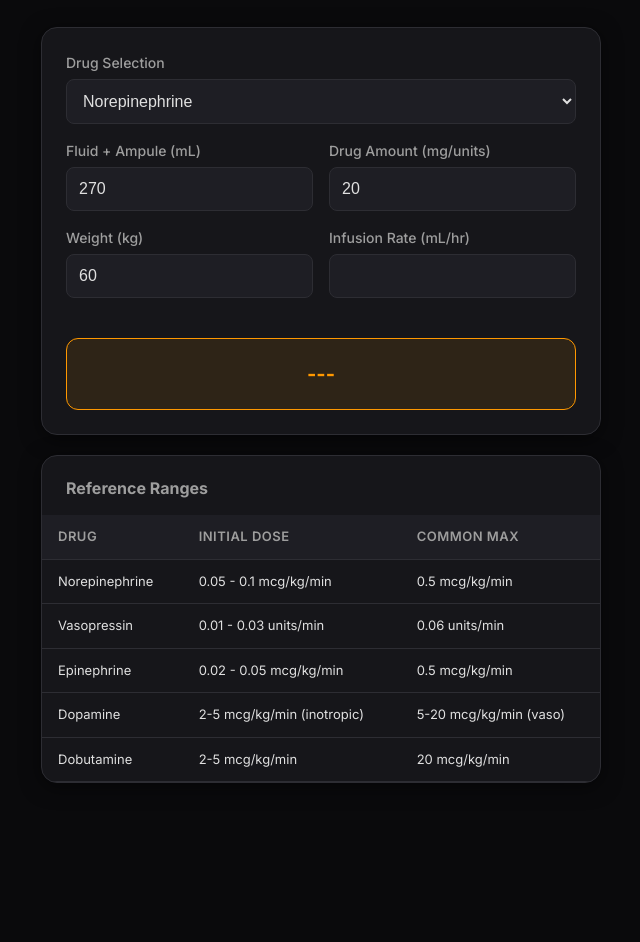
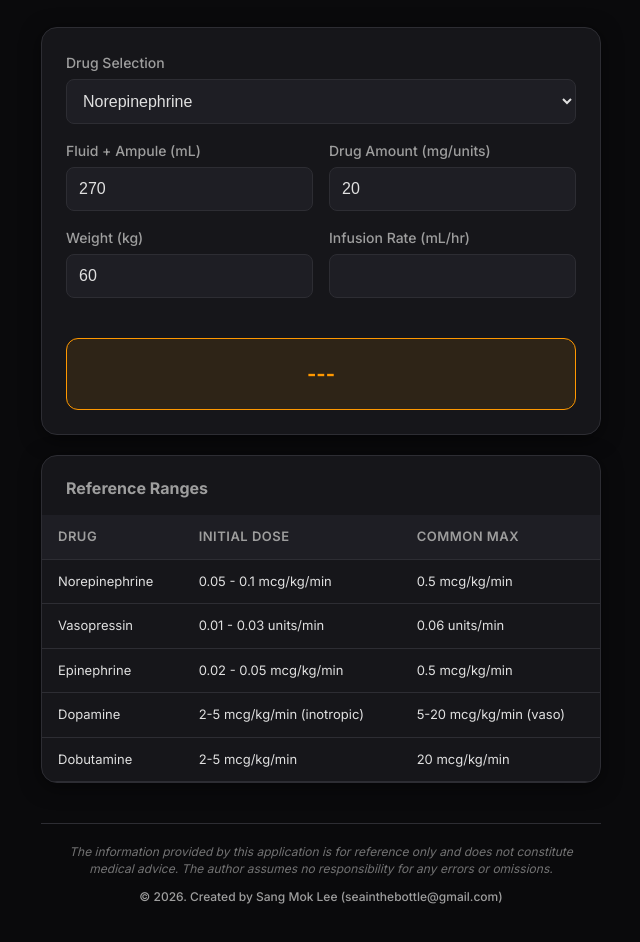
Before and after one commit to seainthebottle/crit-calc, a website: page www/index.html in a window 1280 px wide. Shown: the part 138-1080 px from the top of the page, without its empty margins (319-959 px from the left). Before the commit the page ends 961 px from the top, so only its background shows below. Drawn offline with Linux system fonts and the light colour scheme.

Commit message:
카피라이트 표시 넣음

```diff
--- a/www/index.html
+++ b/www/index.html
@@ -222,6 +222,20 @@
                 </div>
             </section>
         </main>
+        </main>
+
+        <footer>
+            <div class="footer-content">
+                <p class="disclaimer">
+                    The information provided by this application is for reference only and does not constitute medical
+                    advice.
+                    The author assumes no responsibility for any errors or omissions.
+                </p>
+                <p class="creator">
+                    &copy; 2026. Created by Sang Mok Lee (seainthebottle@gmail.com)
+                </p>
+            </div>
+        </footer>
     </div>
 
     <script src="antibiotics.js"></script>
--- a/www/style.css
+++ b/www/style.css
@@ -580,3 +580,30 @@ hr {
         display: none;
     }
 }
+
+/* Footer Styles */
+footer {
+    margin-top: 40px;
+    padding: 20px 0;
+    text-align: center;
+    border-top: 1px solid var(--border);
+    color: var(--text-dim);
+    font-size: 0.75rem;
+}
+
+.footer-content {
+    max-width: 600px;
+    margin: 0 auto;
+    padding: 0 20px;
+}
+
+.disclaimer {
+    margin-bottom: 10px;
+    line-height: 1.4;
+    font-style: italic;
+    opacity: 0.7;
+}
+
+.creator {
+    font-weight: 500;
+}
```
